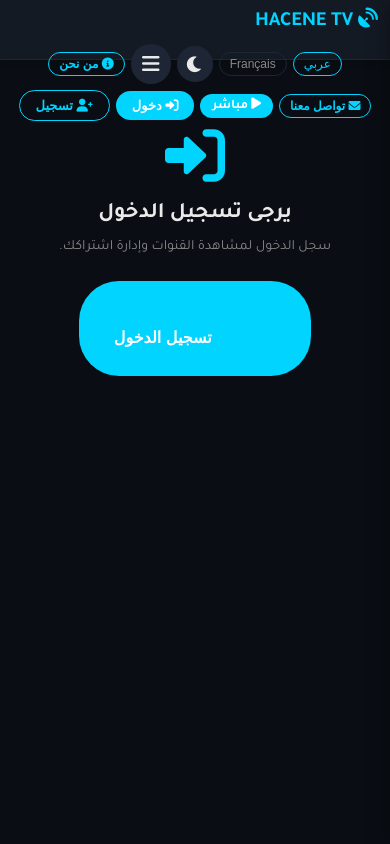
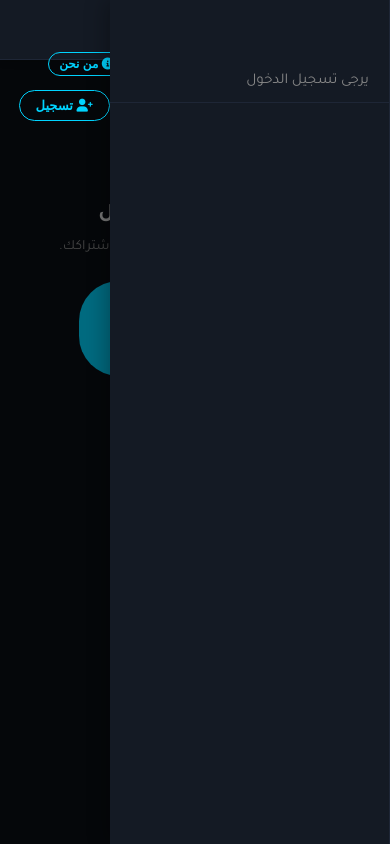
Before and after one commit to HacenMario/HaceneTv2.0, a website: page frontend/index.html in a window 390 px wide. Both pictures are taken after a click on the button 150 px from the left and 64 px from the top of the page. Drawn offline with Linux system fonts and the light colour scheme.

Commit message:
Refactor header and sidebar for improved usability
Updated header and sidebar functionality, improved mobile menu toggle, and adjusted styles.

```diff
--- a/frontend/index.html
+++ b/frontend/index.html
@@ -67,7 +67,7 @@
         ::-webkit-scrollbar-track { background: var(--scrollbar-track); }
         ::-webkit-scrollbar-thumb { background: var(--scrollbar-thumb); border-radius: 10px; }
 
-        /* ===== HEADER (sticky but hides on scroll down) ===== */
+        /* ===== HEADER (ثابت) ===== */
         .header {
             background: var(--bg-secondary);
             padding: 12px 20px;
@@ -83,12 +83,9 @@
             right: 0;
             z-index: 999;
             height: var(--header-height);
-            transition: transform 0.3s ease, background var(--transition), border-color var(--transition);
-            transform: translateY(0);
+            transition: background var(--transition), border-color var(--transition);
             box-shadow: 0 2px 8px rgba(0,0,0,0.2);
         }
-        .header.hidden { transform: translateY(-100%); }
-        .header.visible { transform: translateY(0); }
 
         .logo-area { display: flex; align-items: center; gap: 10px; }
         .logo-area h1 { font-size: 20px; color: var(--accent); font-weight: 700; }
@@ -231,7 +228,7 @@
         .sidebar .cat-item .cat-fav-btn:hover { color: var(--warning); }
         .sidebar .cat-item .cat-fav-btn.active { color: var(--warning); }
 
-        /* ===== زر فتح القائمة (هامبورجر) ===== */
+        /* ===== زر فتح القائمة (هامبورجر) محسّن ===== */
         .menu-toggle {
             background: var(--bg-input);
             border: none;
@@ -245,9 +242,13 @@
             display: none;
             align-items: center;
             justify-content: center;
+            flex-shrink: 0;
+            touch-action: manipulation;
+            -webkit-tap-highlight-color: transparent;
         }
         .menu-toggle:hover { background: var(--border-light); }
         .menu-toggle.active { background: var(--accent); color: #fff; }
+        .menu-toggle:active { transform: scale(0.92); }
 
         /* ===== Overlay للقائمة على الموبايل ===== */
         .sidebar-overlay {
@@ -258,6 +259,7 @@
             z-index: 998;
             opacity: 0;
             transition: opacity 0.3s ease;
+            touch-action: none;
         }
         .sidebar-overlay.active {
             display: block;
@@ -638,25 +640,28 @@
             .sidebar {
                 position: fixed;
                 top: 0;
-                right: -280px;
+                right: -300px;
                 width: 280px;
                 height: 100%;
                 z-index: 999;
                 border-left: none;
                 border-right: 1px solid var(--border-color);
-                transition: right 0.3s ease;
+                transition: right 0.25s cubic-bezier(0.4, 0, 0.2, 1);
                 padding-top: 60px;
                 background: var(--bg-secondary);
                 box-shadow: -4px 0 20px rgba(0,0,0,0.3);
                 overflow-y: auto;
+                touch-action: pan-y;
             }
             .sidebar.open {
                 right: 0;
             }
             .sidebar .cat-item {
-                padding: 10px 20px;
+                padding: 12px 20px;
                 border-right: none;
                 border-bottom: 1px solid var(--border-color);
+                font-size: 15px;
+                touch-action: manipulation;
             }
             .sidebar .cat-item.active {
                 border-right: none;
@@ -666,6 +671,7 @@
             .sidebar .cat-item .cat-fav-btn { display: none; }
             .menu-toggle {
                 display: flex;
+                touch-action: manipulation;
             }
             .sidebar-overlay.active {
                 display: block;
@@ -2163,8 +2169,6 @@
         let allChannelsFiltered = [];
         let notifications = [];
         let unreadCount = 0;
-        let lastScrollY = 0;
-        let headerVisible = true;
 
         // ================================================================
         // 2.  دوال الترجمة
@@ -2266,9 +2270,9 @@
                 </button>
             `;
 
-            // زر هامبورجر (للموبايل)
+            // زر هامبورجر (للموبايل) - محسّن
             const menuToggle = `
-                <button class="menu-toggle" id="menuToggle" onclick="toggleSidebar()" aria-label="فتح القائمة">
+                <button class="menu-toggle" id="menuToggle" onclick="toggleSidebar(event)" aria-label="فتح القائمة">
                     <i class="fas fa-bars"></i>
                 </button>
             `;
@@ -2360,14 +2364,10 @@
 
         function handleSearchFocus() {
             // منع التكبير التلقائي على iOS (تم بالفعل عبر font-size: 16px)
-            // لا نقوم بأي إجراء إضافي
         }
 
         function handleSearchBlur() {
-            // بعد الانتهاء من البحث، إلغاء التكبير إذا حدث (بعض المتصفحات)
-            // نعيد ضبط viewport بشكل آمن
             if (window.visualViewport && window.visualViewport.scale > 1) {
-                // بعض المتصفحات تدعم إعادة الضبط
                 document.documentElement.style.zoom = '1';
                 setTimeout(() => { document.documentElement.style.zoom = ''; }, 100);
             }
@@ -2381,43 +2381,26 @@
             input.focus();
         }
 
-        // ===== التحكم في ظهور/اختفاء الهيدر =====
-function handleHeaderScroll() {
-    const currentScrollY = window.scrollY;
-    const header = document.getElementById('mainHeader');
-
-    // إذا كان المستخدم في أعلى الصفحة (أو قريب جداً)، نظهر الهيدر
-    if (currentScrollY < 20) {
-        header.classList.remove('hidden');
-        header.classList.add('visible');
-        lastScrollY = currentScrollY;
-        return;
-    }
-
-    // إذا كان التمرير للأسفل، نخفي الهيدر
-    if (currentScrollY > lastScrollY) {
-        header.classList.add('hidden');
-        header.classList.remove('visible');
-    } else {
-        // إذا كان التمرير للأعلى ولكن ليس في الأعلى، نبقيه مخفياً
-        // (لا نغير الحالة)
-        // ولكن إذا كان مخفياً ونحن في منتصف الصفحة، نبقيه مخفياً
-    }
-    lastScrollY = currentScrollY;
-}
-
-        // ===== التحكم في القائمة الجانبية (هامبورجر) =====
-        function toggleSidebar() {
+        // ===== التحكم في القائمة الجانبية (هامبورجر) - محسّن =====
+        function toggleSidebar(event) {
+            if (event) {
+                event.preventDefault();
+                event.stopPropagation();
+            }
             const sidebar = document.getElementById('sidebar');
             const overlay = document.getElementById('sidebarOverlay');
             const toggleBtn = document.getElementById('menuToggle');
-            sidebar.classList.toggle('open');
-            overlay.classList.toggle('active');
-            toggleBtn.classList.toggle('active');
-            if (sidebar.classList.contains('open')) {
+            const isOpen = sidebar.classList.contains('open');
+
+            if (isOpen) {
+                closeSidebar();
+            } else {
+                sidebar.classList.add('open');
+                overlay.classList.add('active');
+                toggleBtn.classList.add('active');
                 toggleBtn.innerHTML = '<i class="fas fa-times"></i>';
-            } else {
-                toggleBtn.innerHTML = '<i class="fas fa-bars"></i>';
+                // منع التمرير في الخلفية
+                document.body.style.overflow = 'hidden';
             }
         }
 
@@ -2429,6 +2412,7 @@ function handleHeaderScroll() {
             overlay.classList.remove('active');
             toggleBtn.classList.remove('active');
             toggleBtn.innerHTML = '<i class="fas fa-bars"></i>';
+            document.body.style.overflow = '';
         }
 
         // ===== سجل المشاهدة =====
@@ -3370,7 +3354,6 @@ function handleHeaderScroll() {
             } else {
                 btn.classList.remove('show');
             }
-            handleHeaderScroll();
         }
 
         // ================================================================
@@ -3475,24 +3458,24 @@ function handleHeaderScroll() {
         document.addEventListener('DOMContentLoaded', () => {
             initializeApp(false);
             window.addEventListener('scroll', handleScroll);
+            // إغلاق القائمة عند النقر خارجها (للموبايل)
             document.addEventListener('click', (e) => {
-                const wrapper = document.querySelector('.notif-wrapper');
-                const dropdown = document.getElementById('notifDropdown');
-                if (wrapper && !wrapper.contains(e.target) && dropdown) {
-                    dropdown.classList.remove('active');
-                }
-                const aboutModal = document.getElementById('aboutModal');
-                const contactModal = document.getElementById('contactModal');
-                if (aboutModal.classList.contains('active') && e.target === aboutModal) {
-                    closeAboutModal();
-                }
-                if (contactModal.classList.contains('active') && e.target === contactModal) {
-                    closeContactModal();
-                }
-                // إغلاق القائمة عند النقر خارجها (للموبايل)
                 const sidebar = document.getElementById('sidebar');
                 const overlay = document.getElementById('sidebarOverlay');
-                if (window.innerWidth <= 768 && sidebar.classList.contains('open') && !sidebar.contains(e.target) && e.target.id !== 'menuToggle') {
+                const toggleBtn = document.getElementById('menuToggle');
+                // إذا كانت القائمة مفتوحة والنقرة خارج القائمة وليس على زر التبديل
+                if (window.innerWidth <= 768 && sidebar.classList.contains('open')) {
+                    const isClickInsideSidebar = sidebar.contains(e.target);
+                    const isClickOnToggle = toggleBtn && toggleBtn.contains(e.target);
+                    if (!isClickInsideSidebar && !isClickOnToggle) {
+                        closeSidebar();
+                    }
+                }
+            });
+
+            // إغلاق القائمة عند الضغط على زر الرجوع (Back) في المتصفح
+            window.addEventListener('popstate', () => {
+                if (window.innerWidth <= 768) {
                     closeSidebar();
                 }
             });
```
